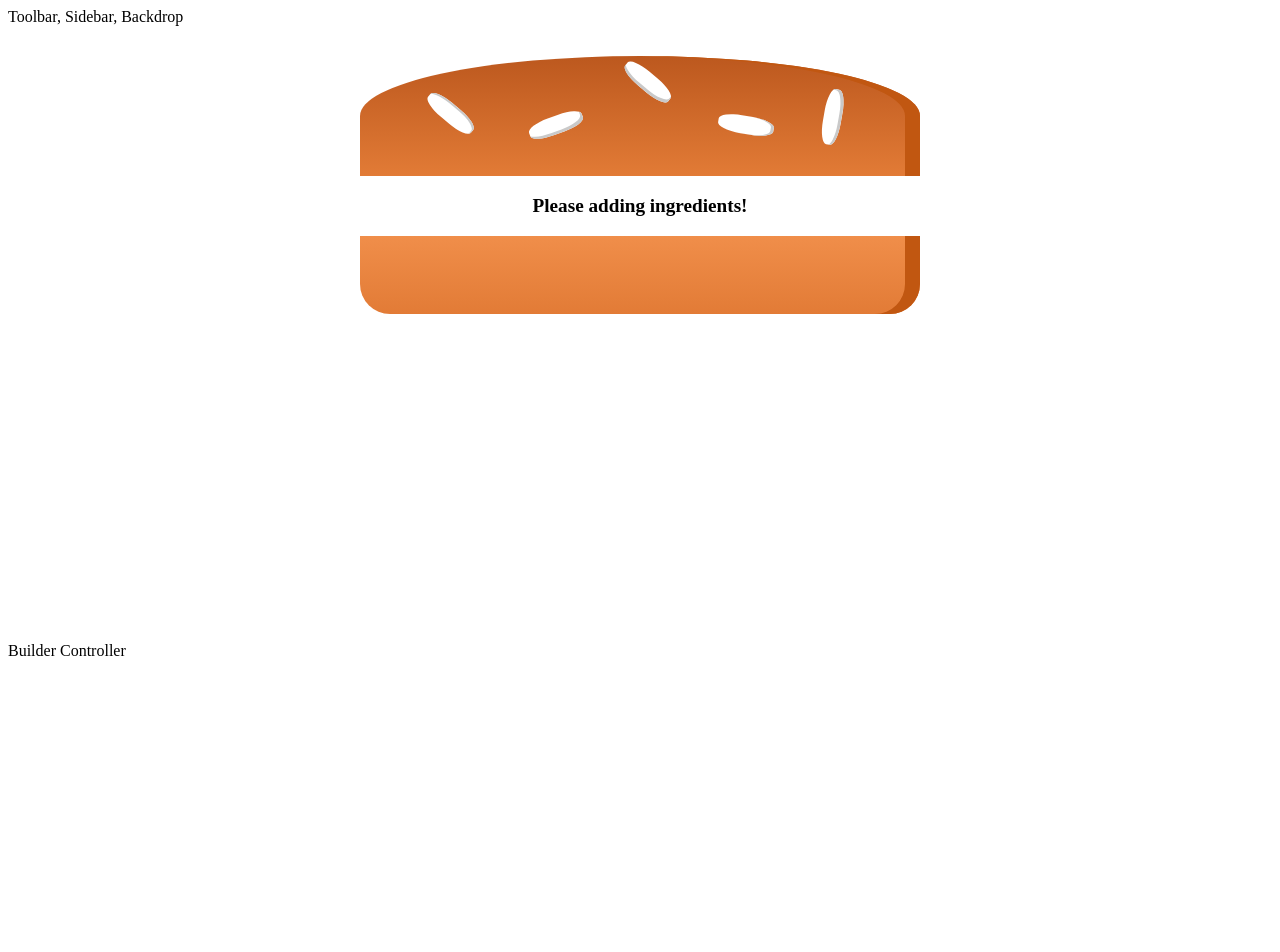
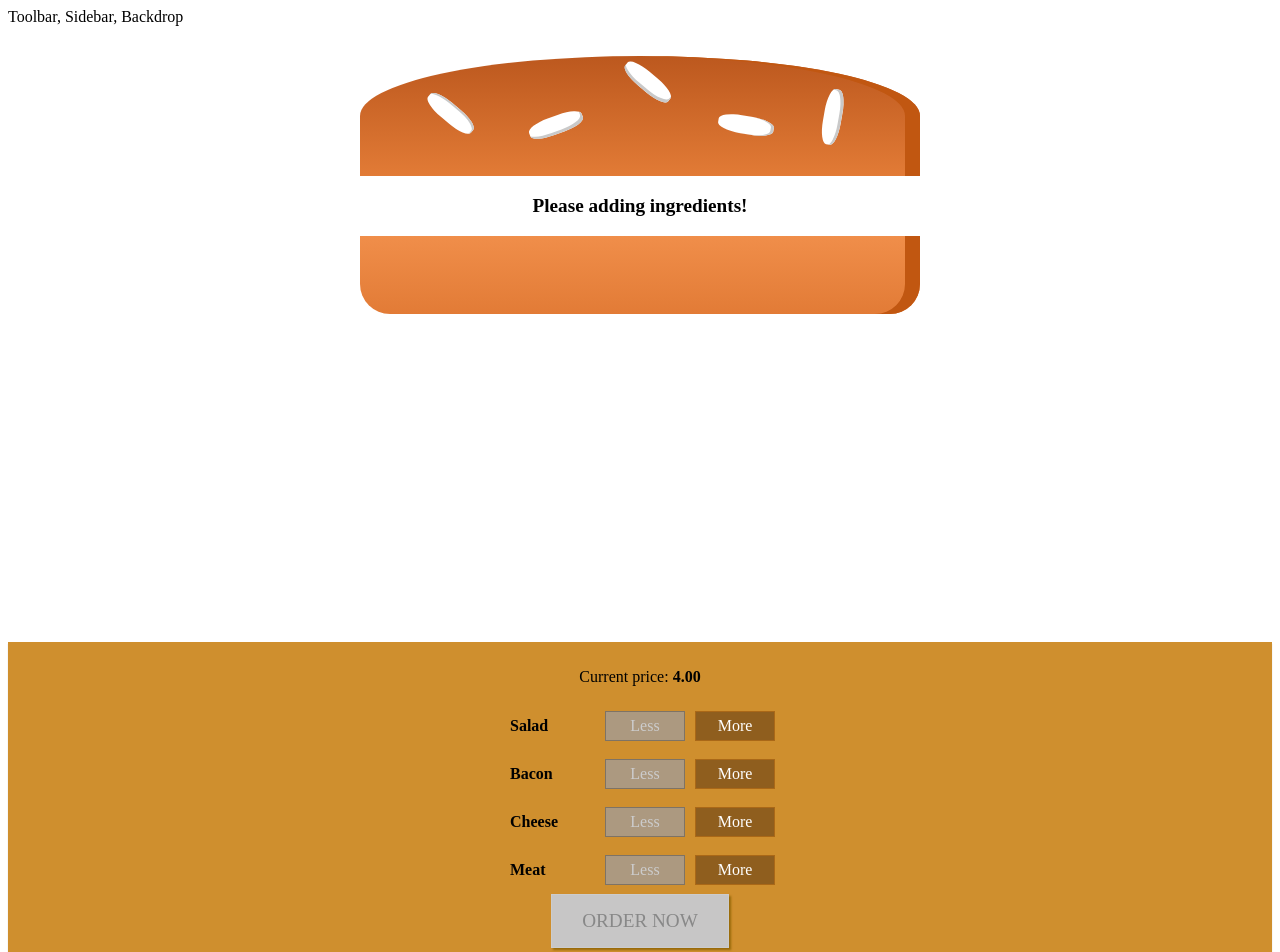
Before and after one commit to hho114/reactjs-burger, a React (Create React App) app: page / in a window 1280 px wide. Shown: the top 952 px of the page. Before the commit the page ends 800 px from the top, so only its background shows below. Built offline with nearby package versions, Linux system fonts and the light colour scheme.

Commit message:
update with full build controller and buttons

```diff
--- a/src/components/Burger/BuildControls/BuildControl/BuildControl.js
+++ b/src/components/Burger/BuildControls/BuildControl/BuildControl.js
@@ -1,12 +1,12 @@
 import React from 'react';
 import styles from './BuildControl.module.css';
 
-const buildControl =(props)=>(
-<div className={styles.BuildControl}>
-<div className={styles.Label}>{props.label}</div>
-<button className={styles.Less}>Less</button>
-<button className={styles.More}>More</button>
-</div>
+const buildControl = (props) => (
+    <div className={styles.BuildControl}>
+        <div className={styles.Label}>{props.label}</div>
+        <button className={styles.Less} disabled={props.disabled} onClick={props.remove}>Less</button>
+        <button className={styles.More} onClick={props.add} >More</button>
+    </div>
 );
 
 export default buildControl;
--- a/src/components/Burger/BuildControls/BuildControls.js
+++ b/src/components/Burger/BuildControls/BuildControls.js
@@ -1,8 +1,23 @@
 import React from 'react';
 import styles from './BuildControls.module.css';
+import BuildControl from './BuildControl/BuildControl';
 
-const buildControls =(pops)=>(
-<div></div>
+const controls = [
+    { label: 'Salad', type: 'salad' },
+    { label: 'Bacon', type: 'bacon' },
+    { label: 'Cheese', type: 'cheese' },
+    { label: 'Meat', type: 'meat' },
+
+];
+
+const buildControls = (props) => (
+    <div className={styles.BuildControls}>
+        <p>Current price: <strong>{props.price.toFixed(2)}</strong></p>
+        {controls.map(item => (
+            <BuildControl key={item.label} label={item.label} disabled={props.disabled[item.type]} remove={() => props.ingredientRemoved(item.type)} add={() => props.ingredientAdded(item.type)} />
+        ))}
+        <button className={styles.OrderButton} disabled={!props.purchasable} onClick={props.ordered}>ORDER NOW</button>
+    </div>
 );
 
 export default buildControls;
--- a/src/components/Burger/BuildControls/BuildControls.module.css
+++ b/src/components/Burger/BuildControls/BuildControls.module.css
@@ -8,3 +8,45 @@
     margin: auto;
     padding: 10px 0;
 }
+
+
+.OrderButton {
+    background-color: #DAD735;
+    outline: none;
+    cursor: pointer;
+    border: 1px solid #966909;
+    color: #966909;
+    font-family: inherit;
+    font-size: 1.2em;
+    padding: 15px 30px;
+    box-shadow: 2px 2px 2px #966909;
+}
+
+.OrderButton:hover, .OrderButton:active {
+    background-color: #A0DB41;
+    border: 1px solid #966909;
+    color: #966909;
+}
+
+.OrderButton:disabled {
+    background-color: #C7C6C6;
+    cursor: not-allowed;
+    border: 1px solid #ccc;
+    color: #888888;
+}
+
+.OrderButton:not(:disabled) {
+    animation: enable 0.3s linear;
+}
+
+@keyframes enable {
+    0% {
+        transform: scale(1);
+    }
+    60% {
+        transform: scale(1.1);
+    }
+    100% {
+        transform: scale(1);
+    }
+}
--- /dev/null
+++ b/src/components/Burger/OrderSummary/OrderSummary.js
@@ -0,0 +1,21 @@
+import React from 'react';
+import Aux from '../../../hoc/Aux';
+
+const orderSummary = (props)=>{
+const ingredientsSummary= Object.keys(props.ingredients).map(
+igKey=>{return (<li key={igKey}><span style={{textTransfrom: 'capitalize' }}>{igKey}</span>: {props.ingredients[igKey]} </li>);}
+);
+
+    return(
+<Aux>
+    <h3>Your order</h3>
+    <p>Delicious Burger with following these ingredients</p>
+    <ul>
+        {ingredientsSummary}
+    </ul>
+    <p>Continue to checkout?</p>
+</Aux>
+    );
+};
+
+export default orderSummary;
--- /dev/null
+++ b/src/components/UI/Backdrop/Backdrop.js
@@ -0,0 +1,8 @@
+import React from 'react';
+import styles from './Backdrop.module.css';
+
+const backdrop=(props)=>(
+props.show?<div className={styles.BackDrop} onClick={props.clicked}></div>:null
+);
+
+export default backdrop
--- /dev/null
+++ b/src/components/UI/Backdrop/Backdrop.module.css
@@ -0,0 +1,9 @@
+.BackDrop{
+    width: 100%;
+    height: 100%;
+    position: fixed;
+    z-index: 100;
+    left: 0;
+    top: 0;
+    background-color: rgba(0,0,0,0.5);
+}
--- /dev/null
+++ b/src/components/UI/Modal/Modal.js
@@ -0,0 +1,21 @@
+import React from 'react';
+import styles from './Modal.module.css';
+import BackDrop from '../Backdrop/Backdrop';
+import Aux from '../../../hoc/Aux';
+
+const modal = (props)=>(
+    <Aux>
+        <BackDrop show={props.show} clicked={props.modalClosed}/>
+<div
+className={styles.Modal}
+style={{
+    transform: props.show?'translateY(0)':'translateY(-100vh)',
+    opacity: props.show?'1':'0'}}>
+
+    {props.children}
+
+</div>
+</Aux>
+);
+
+export default modal;
--- /dev/null
+++ b/src/components/UI/Modal/Modal.module.css
@@ -0,0 +1,20 @@
+.Modal {
+    position: fixed;
+    z-index: 500;
+    background-color: white;
+    width: 70%;
+    border: 1px solid #ccc;
+    box-shadow: 1px 1px 1px black;
+    padding: 16px;
+    left: 15%;
+    top: 30%;
+    box-sizing: border-box;
+    transition: all 0.3s ease-out;
+}
+
+@media (min-width: 600px) {
+    .Modal {
+        width: 500px;
+        left: calc(50% - 250px);
+    }
+}
--- a/src/containers/BurgerBuilder/BurgerBuilder.js
+++ b/src/containers/BurgerBuilder/BurgerBuilder.js
@@ -1,7 +1,17 @@
 import React, { Component } from 'react';
 import Aux from "../../hoc/Aux";
 import Burger from "../../components/Burger/Burger";
+import BuildControls from '../../components/Burger/BuildControls/BuildControls';
+import Modal from '../../components/UI/Modal/Modal'
+import OrderSummary from '../../components/Burger/OrderSummary/OrderSummary'
 
+const INGREDIENT_PRICE = {
+    salad: 0.5,
+    bacon:0.4,
+    cheese:0.3,
+    meat:0.7,
+
+};
 class BurgerBuilder extends Component{
 
     state = {
@@ -10,13 +20,81 @@
             bacon: 0,
             cheese:0,
             meat:0
+        },
+        totalPrice: 4,
+        purchasable:false,
+        purchasing: false
+    }
+
+    updatePurchaseState(ingredients){
+
+        const sum = Object.keys(ingredients).map(igKey=>{
+            return ingredients[igKey];
+        }).reduce((prevSum, added)=> {return prevSum+added;},0);
+
+       this.setState({purchasable: sum>0});
+    }
+
+    addIngredientHandler=(type)=>{
+        const oldCount = this.state.ingredients[type];
+        const updateCount = oldCount+1;
+        const updateIngredients = {...this.state.ingredients};
+        updateIngredients[type]=updateCount;
+
+        const oldPrice = this.state.totalPrice;
+        const updatePrice = oldPrice+INGREDIENT_PRICE[type];
+
+        this.setState({ingredients: updateIngredients,totalPrice: updatePrice});
+        this.updatePurchaseState(updateIngredients);
+    }
+
+    removeIngredientHandler=(type)=>{
+        const oldCount = this.state.ingredients[type];
+        if (oldCount <= 0) {
+            return;
+
         }
+        const updateCount = oldCount-1;
+        const updateIngredients = {...this.state.ingredients};
+        updateIngredients[type]=updateCount;
+
+        const oldPrice = this.state.totalPrice;
+        const updatePrice = oldPrice - INGREDIENT_PRICE[type];
+
+        this.setState({ingredients: updateIngredients,totalPrice: updatePrice});
+        this.updatePurchaseState(updateIngredients);
     }
+
+    purchaseHandler = ()=>{
+        this.setState({purchasing:true});
+    }
+
+    purchaseCancelHandler=()=>{
+        this.setState({purchasing:false});
+    }
+
     render(){
+        const disableInfo={
+            ...this.state.ingredients
+        };
+        for (const key in disableInfo) {
+            disableInfo[key]= disableInfo[key]<=0;
+        }
+
         return(
             <Aux>
+                <Modal show={this.state.purchasing} modalClosed={this.purchaseCancelHandler}>
+                    <OrderSummary ingredients={this.state.ingredients}/>
+                </Modal>
                 <Burger ingredients = {this.state.ingredients}/>
-                <div>Builder Controller</div>
+                <BuildControls
+                disabled = {disableInfo}
+                ingredientRemoved= {this.removeIngredientHandler}
+                ingredientAdded = {this.addIngredientHandler}
+                price={this.state.totalPrice}
+                purchasable = {this.state.purchasable}
+                ordered = {this.purchaseHandler}
+                />
             </Aux>
         );
     }
```
